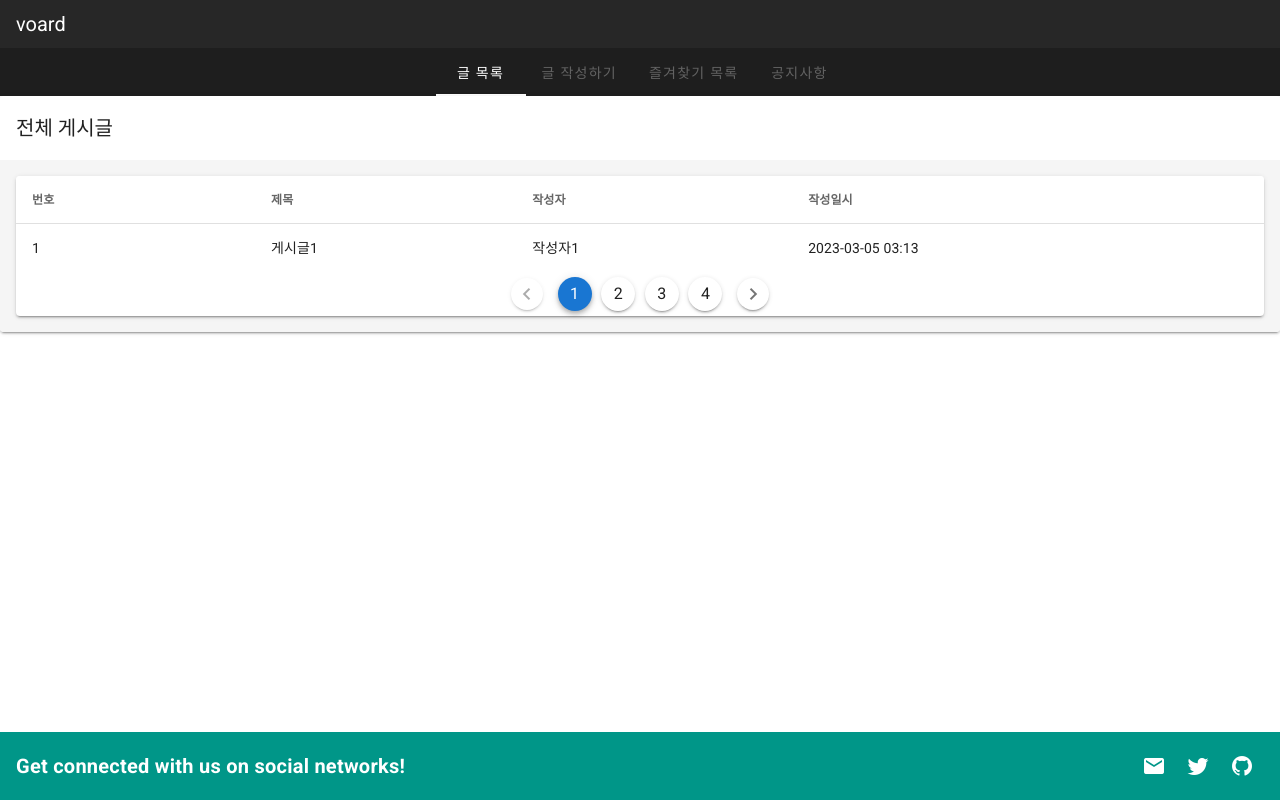
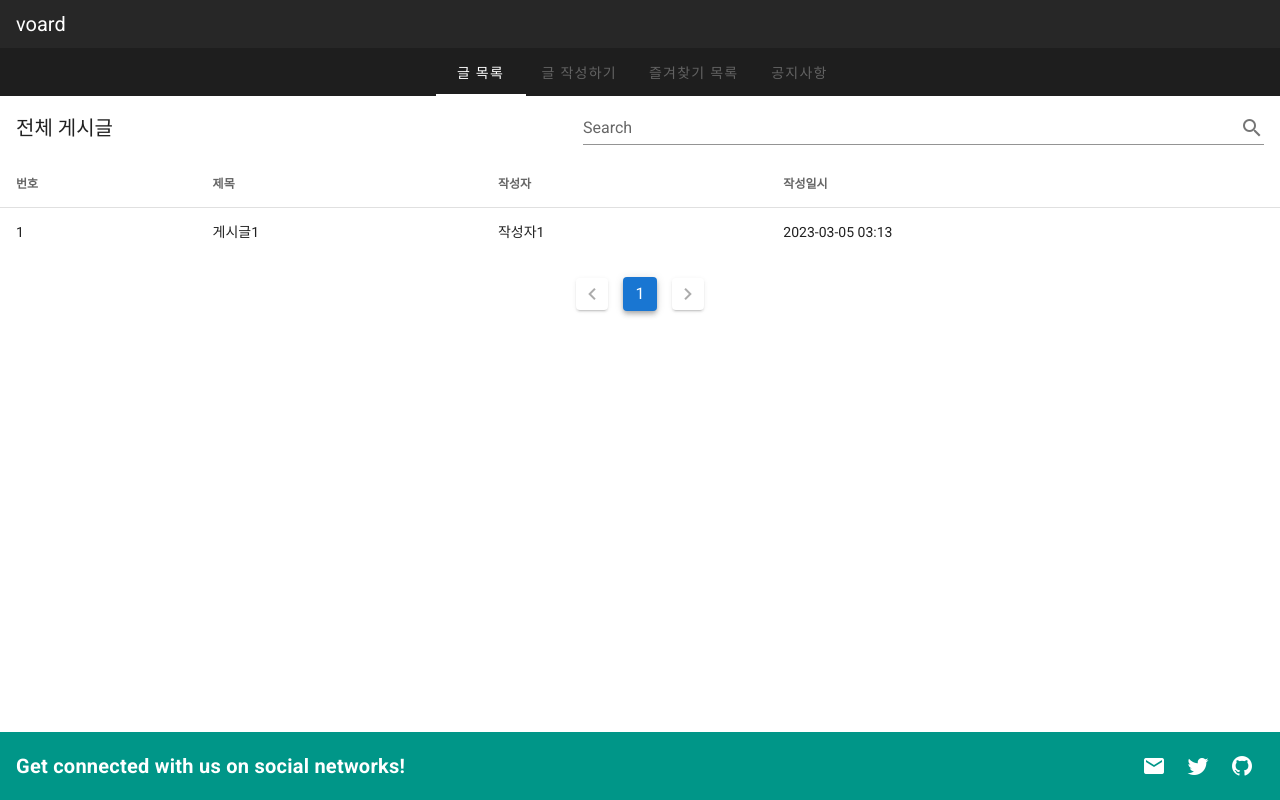
Before and after one commit to sj1225/voard, a Vue app: page / in a window 1280 px wide. Built offline with nearby package versions, Linux system fonts and the light colour scheme.

Commit message:
게시글 조회 기능 기초 구현
* 넘겨받은 데이터를 리스트(테이블)로 화면에 보여줌
* 데이터 개수에 따라 자동 페이지네이션 (1페이지당 10개)
* 검색 칸 생성, 기능은 미구현
* 행 클릭 시 이벤트 호출

```diff
--- a/src/App.vue
+++ b/src/App.vue
@@ -1,5 +1,7 @@
 <template>
-  <router-view></router-view>
+  <v-app>
+    <router-view></router-view>
+  </v-app>
 </template>
 
 <script>
--- a/src/view/layout/LayoutDefault.vue
+++ b/src/view/layout/LayoutDefault.vue
@@ -13,9 +13,10 @@ import Header from '@/view/component/Header.vue'
 import Footer from '@/view/component/Footer.vue'
 
 export default {
-    components: {
-        Header,
-        Footer,
-    }
+  name: "LayoutDefault",
+  components: {
+    Header,
+    Footer,
+  },
 }
 </script>
--- a/src/view/page/Home.vue
+++ b/src/view/page/Home.vue
@@ -1,33 +1,40 @@
 <template>
-  <div>
-    <v-card>
+  <div id="home">
+    <!-- 페이지 제목 -->
     <v-toolbar flat>
       <v-toolbar-title>전체 게시글</v-toolbar-title>
       <v-spacer></v-spacer>
+      <v-text-field
+        v-model="search"
+        append-icon="mdi-magnify"
+        label="Search"
+        single-line
+        hide-details
+      ></v-text-field>
     </v-toolbar>
-    <v-card-text class="grey lighten-4">
-        <v-card>
 
+    <!-- 목록 -->
     <v-data-table
+      class="row-pointer"
       :headers="headers"
       :items="desserts"
+      :page.sync="page"
+      :items-per-page="itemsPerPage"
+      :search="search"
       hide-default-footer
+      disable-filtering
+      disable-sort
+      @page-count="pageCount = $event"
+      @click:row="goBoardDetail"
+    ></v-data-table>
 
-    ></v-data-table>
+    <p></p>
+
+    <!-- 페이지네이션 -->
     <div class="text-center">
-    <v-pagination
-      v-model="page"
-      :length="4"
-      circle
-    ></v-pagination>
+      <v-pagination v-model="page" :length="pageCount"></v-pagination>
+    </div>
   </div>
-  </v-card>
-    </v-card-text>
-
-  </v-card>
-
-  </div>
-
 </template>
 
 <script>
@@ -35,6 +42,9 @@
     data () {
       return {
         page: 1,
+        pageCount: 0,
+        itemsPerPage: 10,
+        search: '',
         headers: [
           {
             text: '번호',
@@ -45,6 +55,7 @@
           { text: '작성자', value: 'writer' },
           { text: '작성일시', value: 'writedate' },
         ],
+
         desserts: [
           {
             num: 1,
@@ -55,5 +66,16 @@
         ],
       }
     },
+    methods: {
+      goBoardDetail() {
+        alert("hello!");
+      }
+    }
   }
 </script>
+
+<style lang="css" scoped>
+  .row-pointer >>> tbody tr :hover {
+    cursor: pointer;
+  }
+</style>
```
